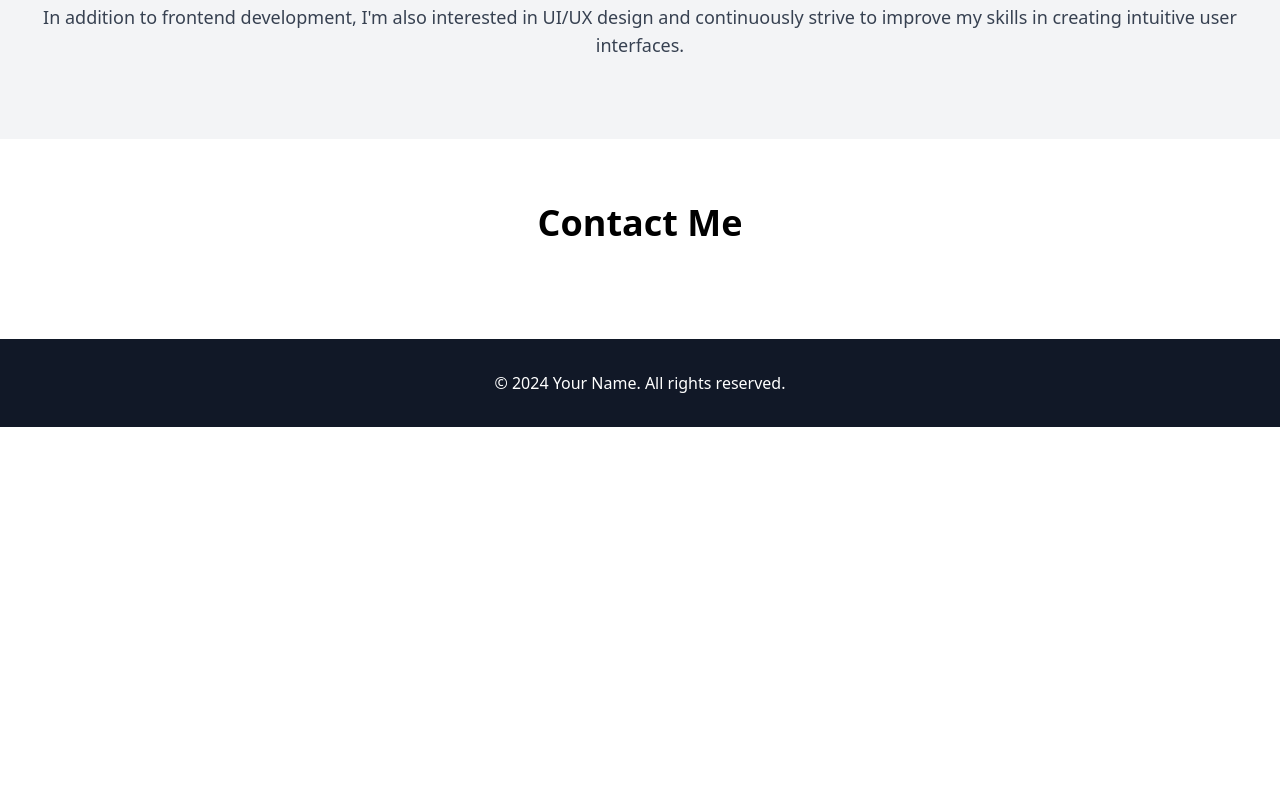
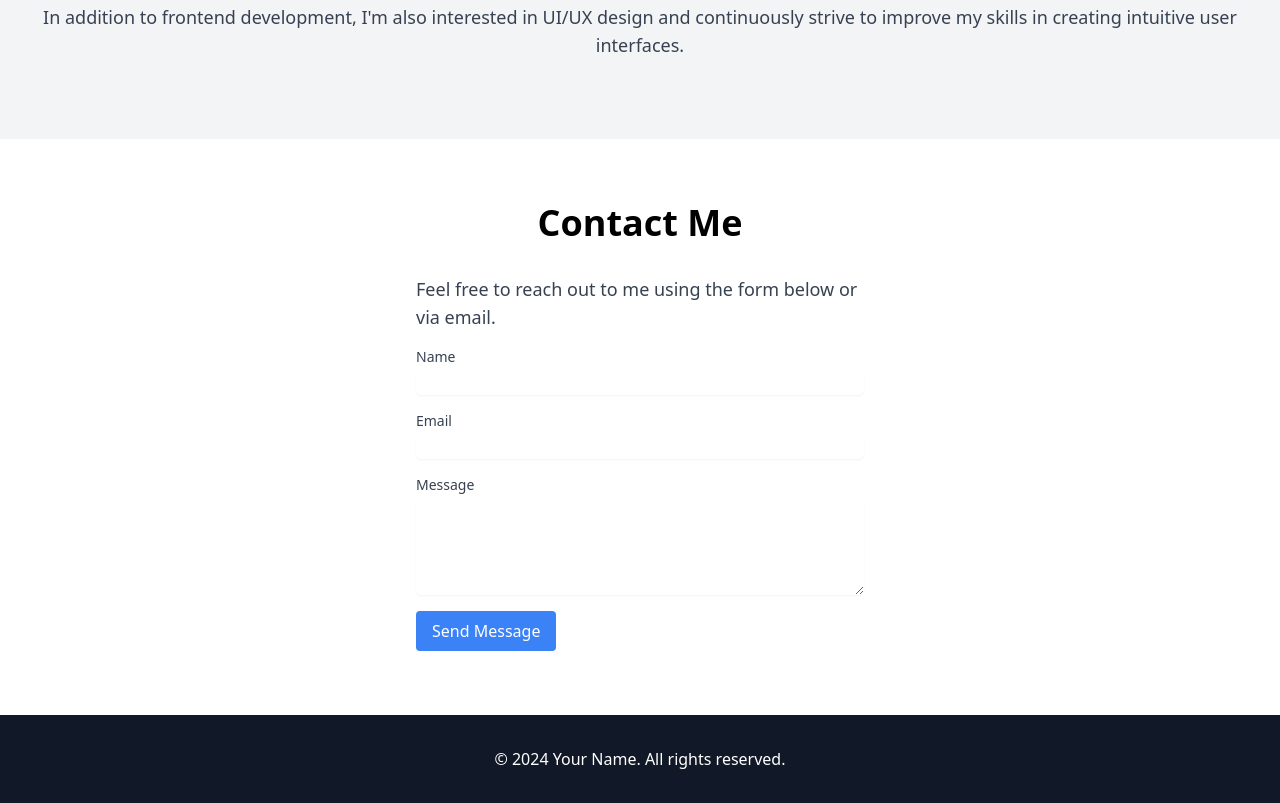
Before and after one commit to Ishahtech/my-portfolio, a website: page src/index.html in a window 1280 px wide. Shown: the part 1013-1816 px from the top of the page. Before the commit the page ends 1440 px from the top, so only its background shows below. Drawn offline with nearby package versions, Linux system fonts and the light colour scheme.

Commit message:
contact page added

```diff
--- a/src/index.html
+++ b/src/index.html
@@ -99,7 +99,26 @@
  <section id="contact" class="py-16">
     <div class="container mx-auto">
         <h2 class="text-2xl lg:text-4xl font-bold mb-8 text-center">Contact Me</h2>
-        <!-- Contact Form will go here -->
+        <!-- Contact Form -->
+        <div class="max-w-md mx-auto">
+            <p class="text-lg text-gray-700 mb-4">Feel free to reach out to me using the form below or via email.</p>
+            <form>
+                <div class="mb-4">
+                    <label for="name" class="block text-sm font-medium text-gray-700">Name</label>
+                    <input type="text" id="name" name="name" class="mt-1 block w-full rounded-md border-gray-300 shadow-sm focus:border-blue-500 focus:ring focus:ring-blue-500 focus:ring-opacity-50">
+                </div>
+                <div class="mb-4">
+                    <label for="email" class="block text-sm font-medium text-gray-700">Email</label>
+                    <input type="email" id="email" name="email" class="mt-1 block w-full rounded-md border-gray-300 shadow-sm focus:border-blue-500 focus:ring focus:ring-blue-500 focus:ring-opacity-50">
+                </div>
+                <div class="mb-4">
+                    <label for="message" class="block text-sm font-medium text-gray-700">Message</label>
+                    <textarea id="message" name="message" rows="4" class="mt-1 block w-full rounded-md border-gray-300 shadow-sm focus:border-blue-500 focus:ring focus:ring-blue-500 focus:ring-opacity-50"></textarea>
+                </div>
+                <button type="submit" class="bg-blue-500 hover:bg-blue-600 text-white py-2 px-4 rounded">Send Message</button>
+            </form>
+        </div>
+
     </div>
 </section>
 
```
